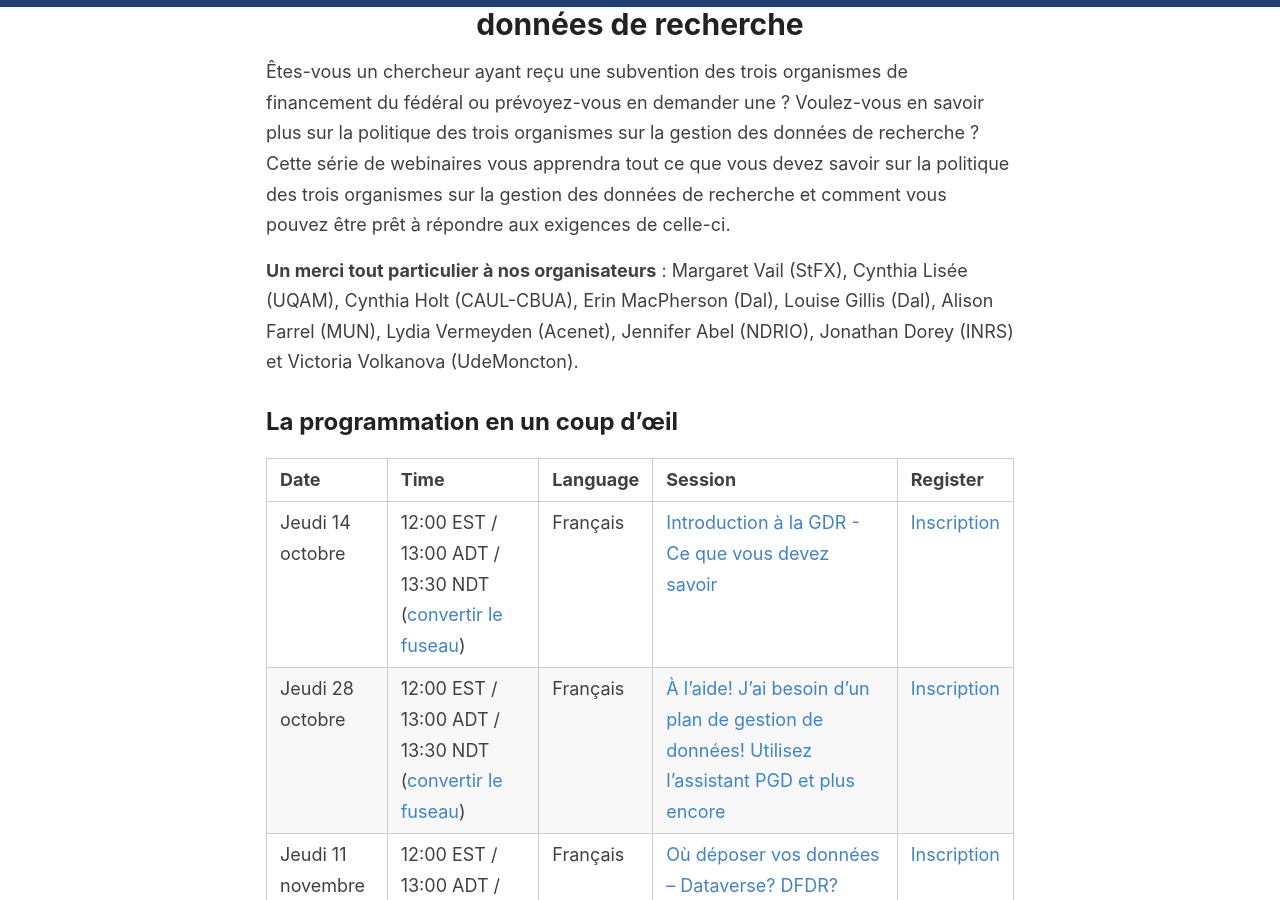
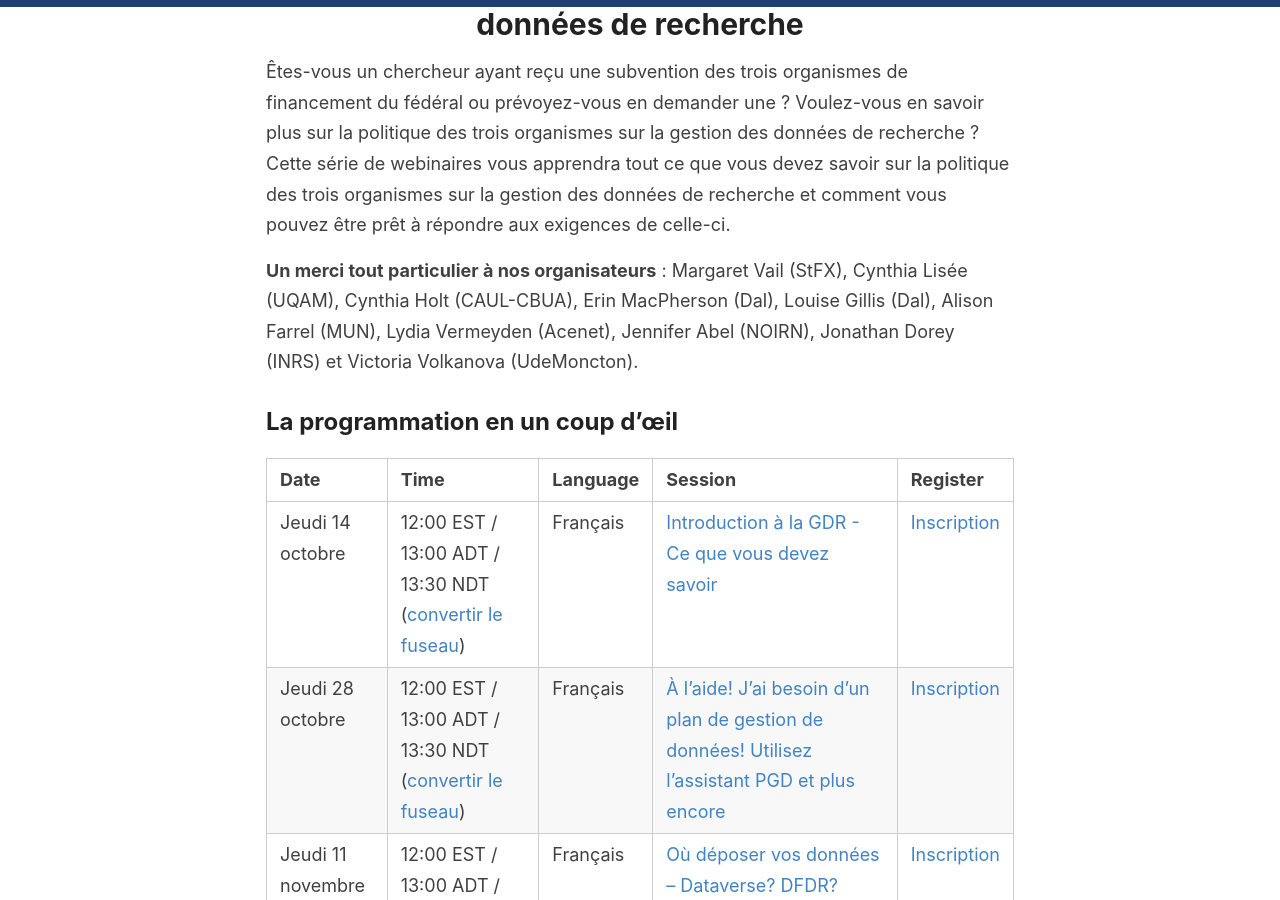
Before and after one commit to caul-dpsc/2021-rdm-series, a Jekyll site: the page built from _pages/index_fr.md, in a window 1280 px wide and 900 px high, scrolled down 423 px. Built offline with Jekyll 4.4.1, drawn with Linux system fonts in a browser that asks for light colours.

Commit message:
Update index_fr.md

```diff
--- a/_pages/index_fr.md
+++ b/_pages/index_fr.md
@@ -5,7 +5,7 @@ permalink: /fr
 ---
 Êtes-vous un chercheur ayant reçu une subvention des trois organismes de financement du fédéral ou prévoyez-vous en demander une ? Voulez-vous en savoir plus sur la politique des trois organismes sur la gestion des données de recherche ? Cette série de webinaires vous apprendra tout ce que vous devez savoir sur la politique des trois organismes sur la gestion des données de recherche et comment vous pouvez être prêt à répondre aux exigences de celle-ci.
 
-<b>Un merci tout particulier à nos organisateurs</b> : Margaret Vail (StFX), Cynthia Lisée (UQAM), Cynthia Holt (CAUL-CBUA), Erin MacPherson (Dal), Louise Gillis (Dal), Alison Farrel (MUN), Lydia Vermeyden (Acenet), Jennifer Abel (NDRIO), Jonathan Dorey (INRS) et Victoria Volkanova (UdeMoncton).
+<b>Un merci tout particulier à nos organisateurs</b> : Margaret Vail (StFX), Cynthia Lisée (UQAM), Cynthia Holt (CAUL-CBUA), Erin MacPherson (Dal), Louise Gillis (Dal), Alison Farrel (MUN), Lydia Vermeyden (Acenet), Jennifer Abel (NOIRN), Jonathan Dorey (INRS) et Victoria Volkanova (UdeMoncton).
 
 ## La programmation en un coup d’œil
 
```
